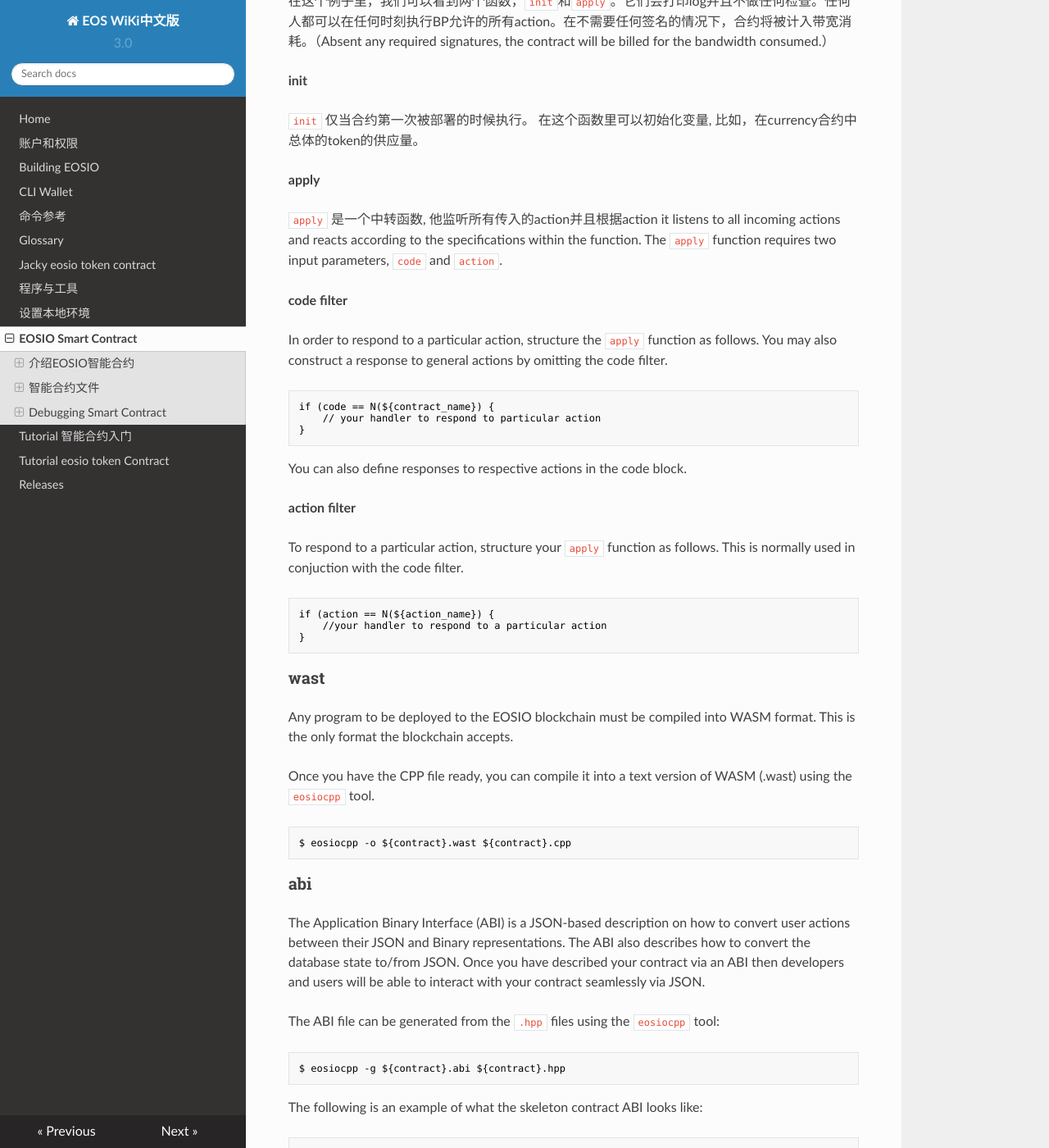
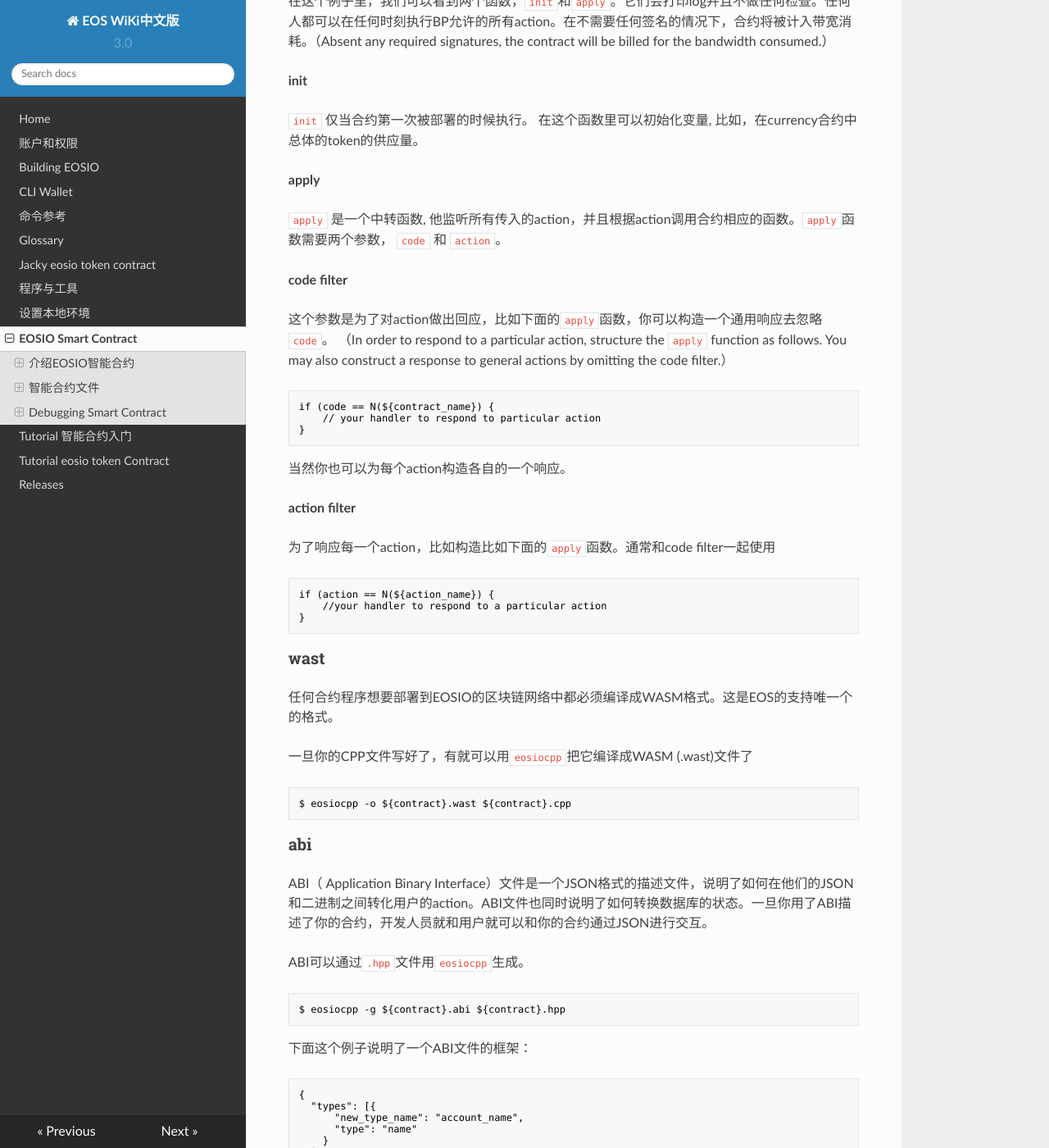
Before and after one commit to eostea/eos-wiki, an MkDocs documentation site: the page built from docs/Smart-Contract.md, in a window 1280 px wide and 1400 px high, scrolled down 3824 px. Shown: the whole window at 82% size. Built offline with MkDocs 1.6.1, drawn with Linux system fonts in a browser that asks for light colours; nearby versions of some CDN libraries.

Commit message:
Update Smart-Contract.md

````diff
--- a/docs/Smart-Contract.md
+++ b/docs/Smart-Contract.md
@@ -193,24 +193,23 @@ extern "C" {
 
 **apply**
 
-`apply` 是一个中转函数, 他监听所有传入的action并且根据action
-it listens to all incoming actions and reacts according to the specifications within the function. The `apply` function requires two input parameters, `code` and `action`.
+`apply` 是一个中转函数, 他监听所有传入的action，并且根据action调用合约相应的函数。`apply`函数需要两个参数， `code` 和 `action`。
 
 **code filter**
 
-In order to respond to a particular action, structure the `apply` function as follows. You may also construct a response to general actions by omitting the code filter.
+这个参数是为了对action做出回应，比如下面的`apply`函数，你可以构造一个通用响应去忽略`code`。
+（In order to respond to a particular action, structure the `apply` function as follows. You may also construct a response to general actions by omitting the code filter.）
 
 ```base
 if (code == N(${contract_name}) {
     // your handler to respond to particular action
 }
 ```
-
-You can also define responses to respective actions in the code block.
+当然你也可以为每个action构造各自的一个响应。
 
 **action filter**
 
-To respond to a particular action, structure your `apply` function as follows. This is normally used in conjuction with the code filter.
+为了响应每一个action，比如构造比如下面的`apply`函数。通常和code filter一起使用
 
 ```base
 if (action == N(${action_name}) {
@@ -220,24 +219,25 @@ if (action == N(${action_name}) {
 
 ### wast
 
-Any program to be deployed to the EOSIO blockchain must be compiled into WASM format. This is the only format the blockchain accepts.
+任何合约程序想要部署到EOSIO的区块链网络中都必须编译成WASM格式。这是EOS的支持唯一个的格式。
 
-Once you have the CPP file ready, you can compile it into a text version of WASM (.wast) using the `eosiocpp` tool.
+一旦你的CPP文件写好了，有就可以用`eosiocpp`把它编译成WASM (.wast)文件了
 
 ```base
 $ eosiocpp -o ${contract}.wast ${contract}.cpp
 ```
 ### abi
 
-The Application Binary Interface (ABI) is a JSON-based description on how to convert user actions between their JSON and Binary representations. The ABI also describes how to convert the database state to/from JSON. Once you have described your contract via an ABI then developers and users will be able to interact with your contract seamlessly via JSON.
+ABI（ Application Binary Interface）文件是一个JSON格式的描述文件，说明了如何在他们的JSON和二进制之间转化用户的action。ABI文件也同时说明了如何转换数据库的状态。一旦你用了ABI描述了你的合约，开发人员就和用户就可以和你的合约通过JSON进行交互。
 
-The ABI file can be generated from the `.hpp` files using the `eosiocpp` tool:
+ABI可以通过`.hpp`文件用`eosiocpp`生成。
 
 ```base
 $ eosiocpp -g ${contract}.abi ${contract}.hpp
 ```
 
-The following is an example of what the skeleton contract ABI looks like:
+下面这个例子说明了一个ABI文件的框架：
+
 ```base
 {
   "types": [{
````
